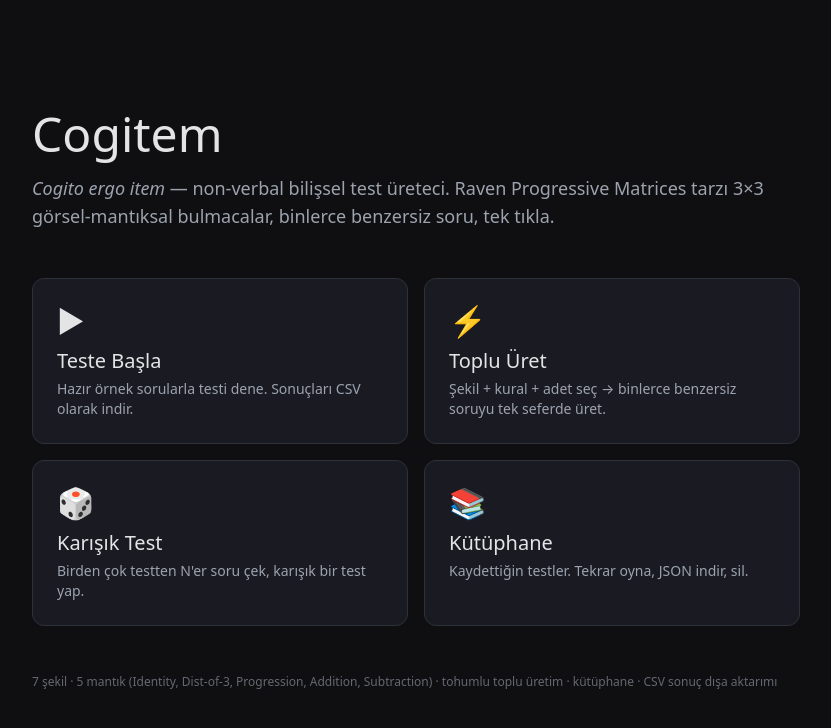
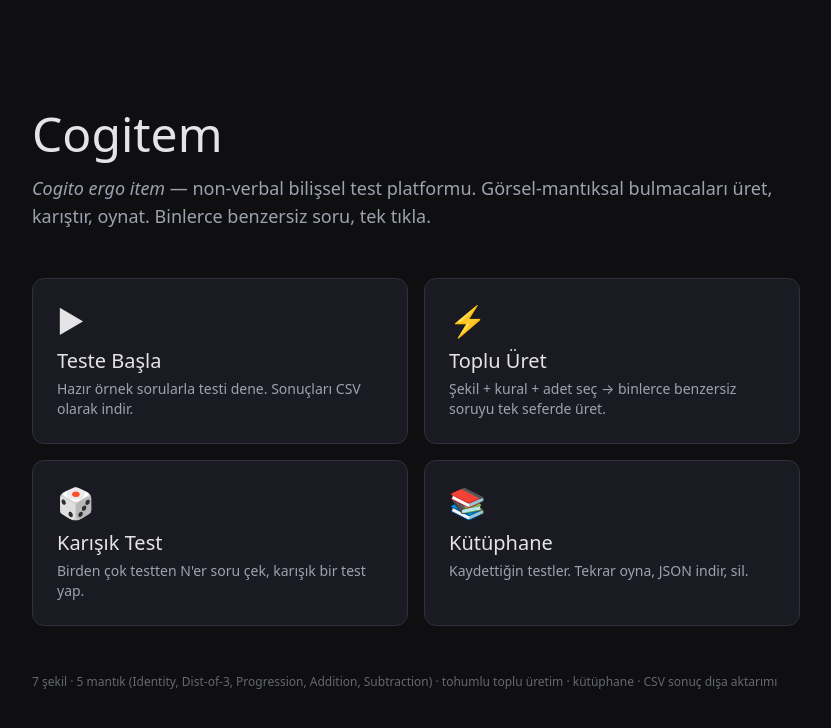
Before and after one commit to cahitgs/itemgen1, a React (Vite) app: page / in a window 1280 px wide. Shown: the top 728 px of the page, without its empty margins (224-1055 px from the left). Built offline with nearby package versions, Linux system fonts and the light colour scheme.

Commit message:
Drop Raven-specific framing from user-facing copy
Home, Mixer, and README now describe Cogitem as a general
non-verbal visual-logic test platform rather than a Raven
Progressive Matrices clone. Internal docs (CLAUDE.md) and
code comments still reference Raven as design inspiration.

```diff
--- a/src/pages/Home.tsx
+++ b/src/pages/Home.tsx
@@ -8,9 +8,9 @@
           Cogitem
         </h1>
         <p className="text-lg text-[var(--color-text-muted)] mb-12">
-          <em>Cogito ergo item</em> — non-verbal bilişsel test üreteci.
-          Raven Progressive Matrices tarzı 3×3 görsel-mantıksal bulmacalar,
-          binlerce benzersiz soru, tek tıkla.
+          <em>Cogito ergo item</em> — non-verbal bilişsel test platformu.
+          Görsel-mantıksal bulmacaları üret, karıştır, oynat.
+          Binlerce benzersiz soru, tek tıkla.
         </p>
 
         <div className="grid grid-cols-1 md:grid-cols-2 gap-4">
--- a/src/pages/Mixer.tsx
+++ b/src/pages/Mixer.tsx
@@ -148,7 +148,7 @@
 
         <p className="text-sm text-[var(--color-text-muted)] mb-6">
           Kütüphandeki testlerden istediğin kadar soru çekip yeni bir karışık test
-          oluştur. Farklı şekil ve mantıklardan örnekleyerek Raven-tarzı bir
+          oluştur. Farklı şekil ve mantıklardan örnekleyerek kademeli bir
           zorluk eğrisi yapabilirsin.
         </p>
 
```
Also changed, not shown: 1 other file (tests, documents, lock files or other folders).
